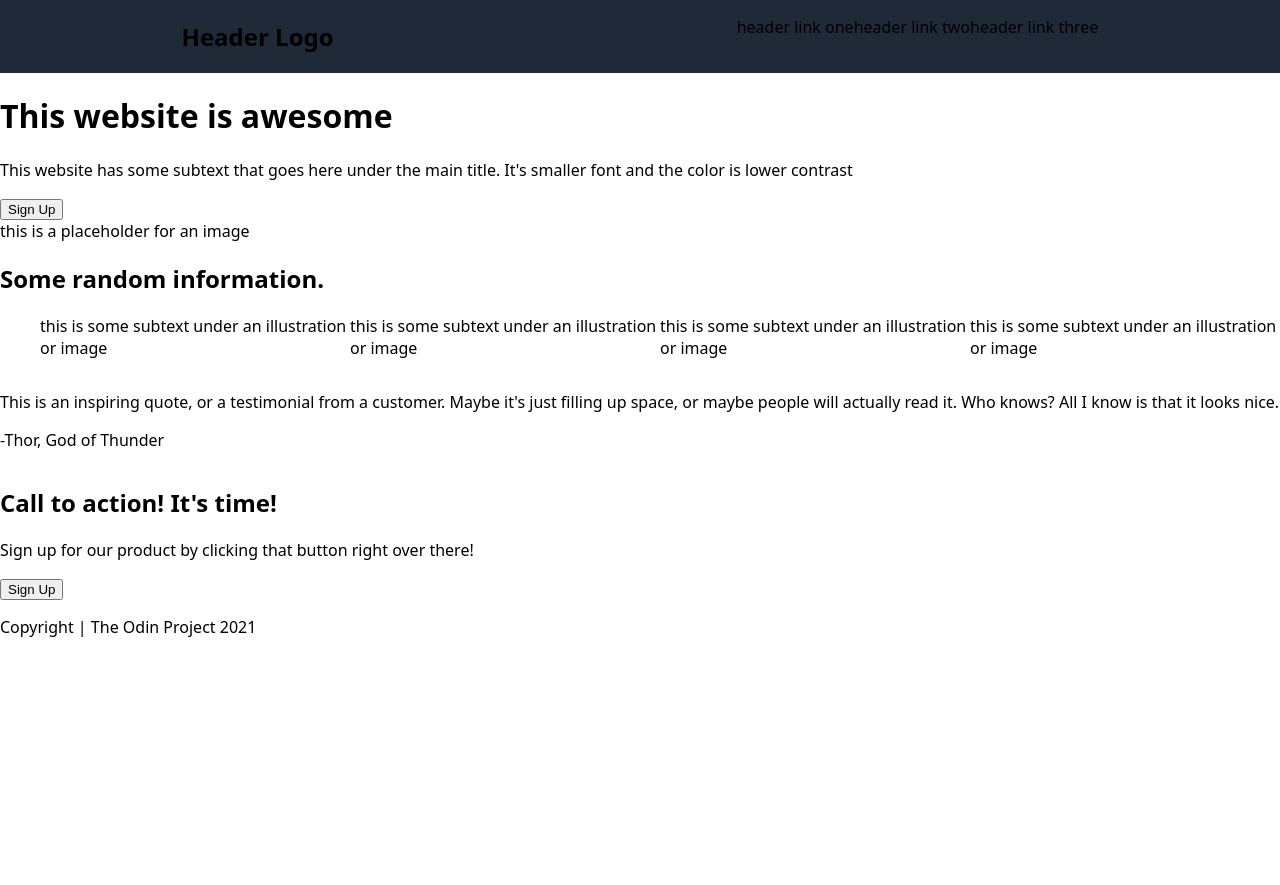
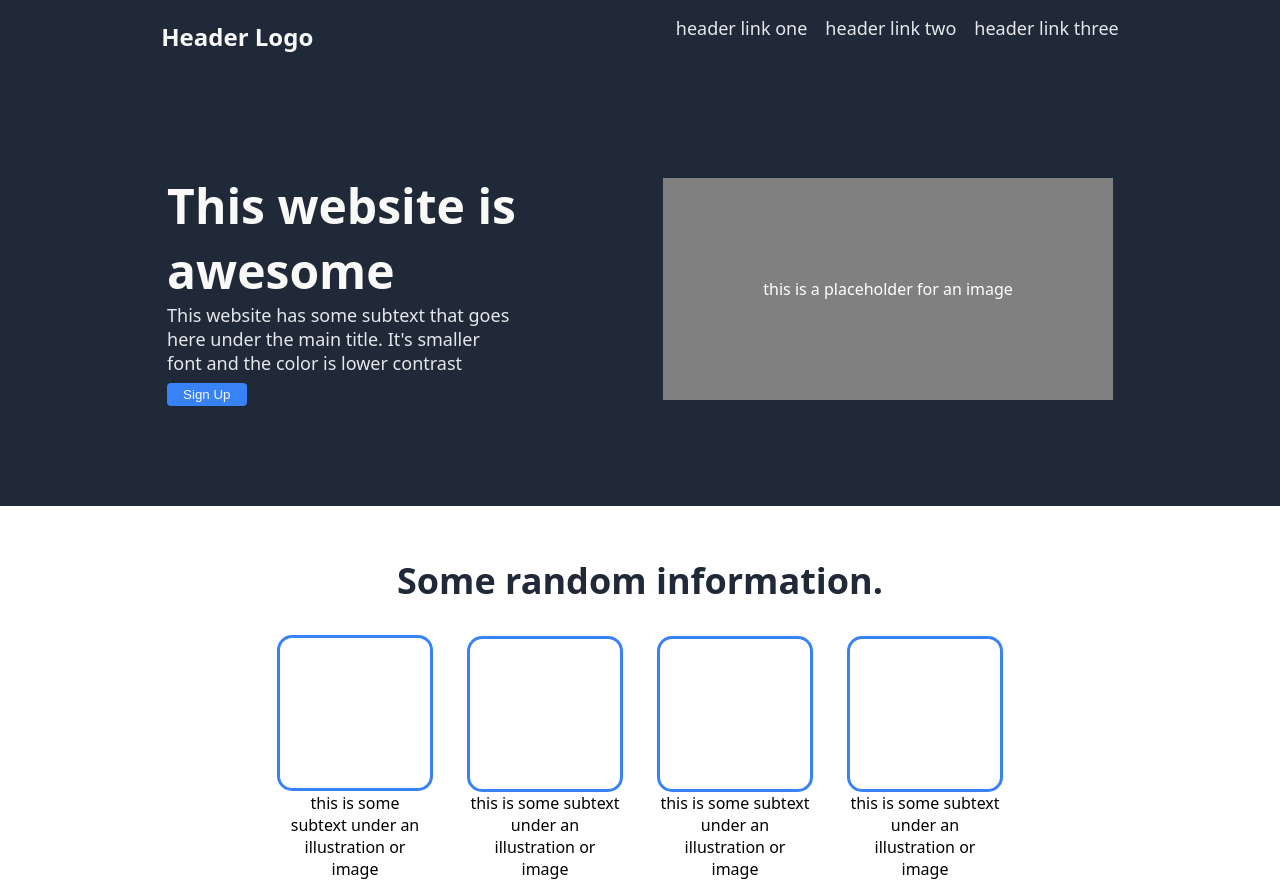
Before and after one commit to mot546/odin-landing-page, a plain HTML site: page index.html in a window 1280 px wide. Shown: the top 885 px of the page. Before the commit the page ends 800 px from the top, so only its background shows below. Drawn offline with Linux system fonts and the light colour scheme.

Commit message:
Finish section 1 and 2

```diff
--- a/index.html
+++ b/index.html
@@ -19,21 +19,34 @@
 
     <main>
         <div class="section-one">
-            <h1 id="main-title">This website is awesome</h1>
-            <p id="subtext">This website has some subtext that goes here under
+
+            <div class="one-subdiv">
+                <h1 id="main-title">This website is awesome</h1>
+                <p id="subtext">This website has some subtext that goes here under
                 the main title. It's smaller font and the color is
                 lower contrast
-            </p>
-            <button id="signup-button">Sign Up</button>
+                </p>
+                <button id="signup-button">Sign Up</button>
+            </div>
+
             <div class="img-placeholder">this is a placeholder for an image</div>
         </div>
 
         <div class="section-two">
             <h2>Some random information.</h2>
+
+            <!-- <div class="boxes">
+
+                <div class="empty-box"></div>
+                <div class="empty-box"></div>
+                <div class="empty-box"></div>
+                <div class="empty-box"></div>
+            </div> -->
+
             <ul>
                 <li>
                     <div class="empty-box"></div>
-                    this is some subtext under an illustration or image
+                    <span>this is some subtext under an illustration or image</span>
                 </li>
                 <li>
                     <div class="empty-box"></div>
--- a/styles.css
+++ b/styles.css
@@ -4,6 +4,8 @@ body{
     margin: 0;
     height: auto;
 }
+
+/* header with subtext */
 
 header{
     display: flex;
@@ -12,12 +14,126 @@ header{
     justify-content: space-around;
 }
 
-ul{
+header h2{
+    font-size:24px;
+    color:#F9F8F8;
+}
+
+header li, #subtext{
+    font-size: 18px;
+    color: #E5E7EB;
+}
+
+header ul{
     list-style-type: none;
     display: flex;
+    gap: 18px;
 }
 
 main{
     display: flex;
     flex-direction: column;
 }
+
+
+/* section one  */
+
+.section-one{
+    display: flex;
+    background-color: #1F2937;
+    justify-content: space-around;
+    align-items: center;
+    padding: 100px;
+    gap: 12px;
+}
+
+#main-title{
+    font-size: 48px;
+    color: #F9FAF8;
+    padding: 0;
+    margin: 0;
+}
+
+#subtext{
+    padding: 0;
+    margin: 0;
+}
+
+.one-subdiv{
+    display: flex;
+    flex-direction: column;
+    width: 350px;
+    align-items: flex-start;
+}
+
+.img-placeholder{
+    display:flex;
+    justify-content: center;
+    align-items: center;
+    padding: 100px;
+    background-color: gray;
+    color: white;
+}
+
+button{
+    background-color: #3882F6;
+    padding: 4px 16px ;
+    border-style: none;
+    border-radius: 4px;
+    color: #F9FAF8;
+    margin-top: 8px;
+}
+
+/* section two */
+
+.empty-box{
+    width: 150px;
+    height: 150px;
+    border: 3.5px solid #3882F6;
+    border-radius: 15px;
+}
+
+ .section-two ul{
+    list-style-type: none;
+    display: flex;
+    gap: 40px;
+    justify-content: center;
+    align-items: center;
+    margin: 0;
+    padding: 0;
+}
+
+.section-two li{
+    width: 150px;
+    text-align: center;
+    padding: 0;
+    margin:0;
+    display: flex;
+    flex-direction: column;
+    justify-content: center;
+    align-items: center;
+}
+.section-two span{
+    padding: 1.75px;
+}
+
+.section-two h2{
+    font-size: 36px;
+    color: #1f2937;
+    font-weight: 900;
+}
+
+.section-two{
+    display:flex;
+    justify-content: center;
+    align-items: center;
+    flex-direction: column;
+    padding: 20px 20px 40px 20px;
+}
+
+/* section three */
+.section-three{
+    background-color: #e5e7eb;
+    margin-top: 60px;
+    display: flex;
+}
```
